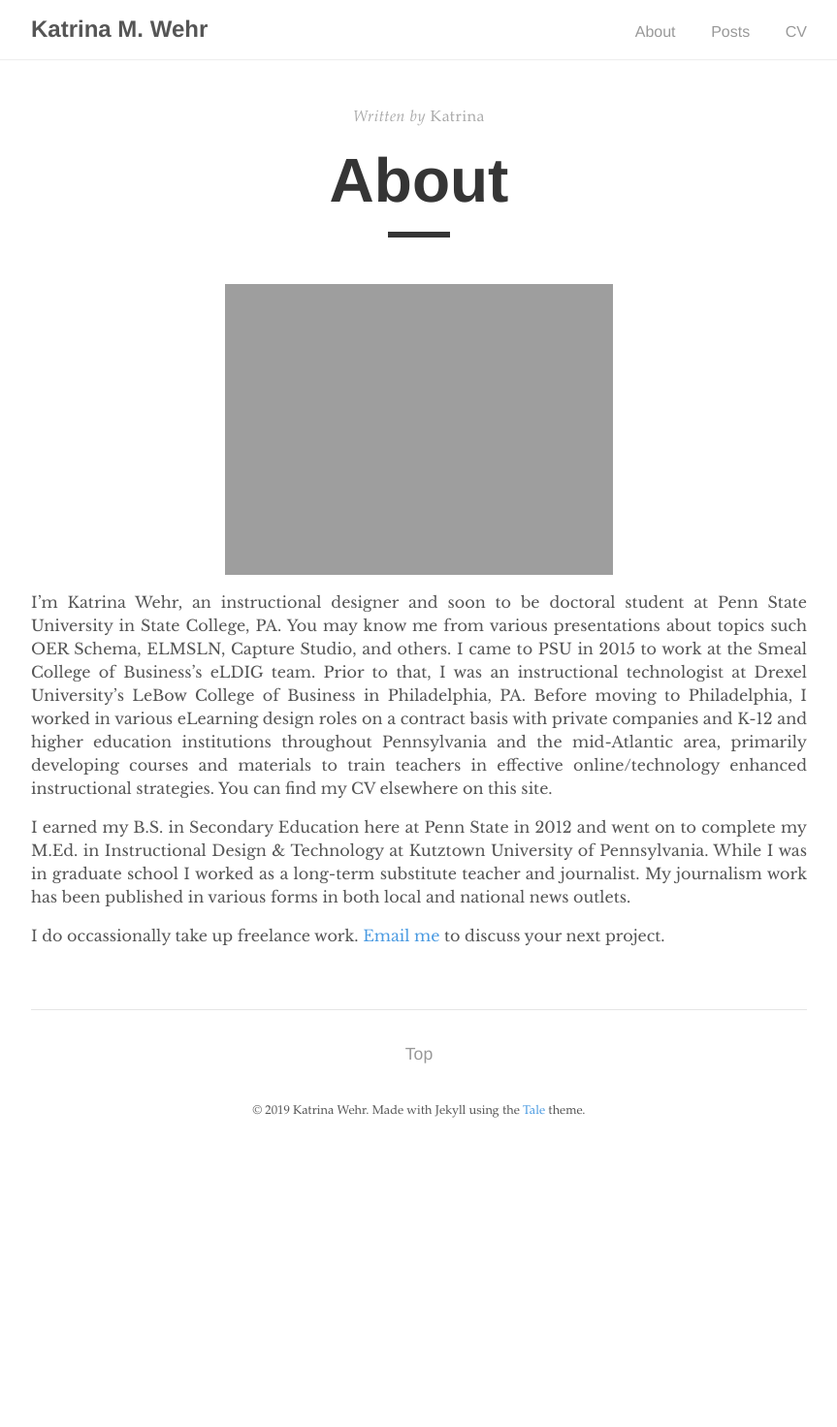
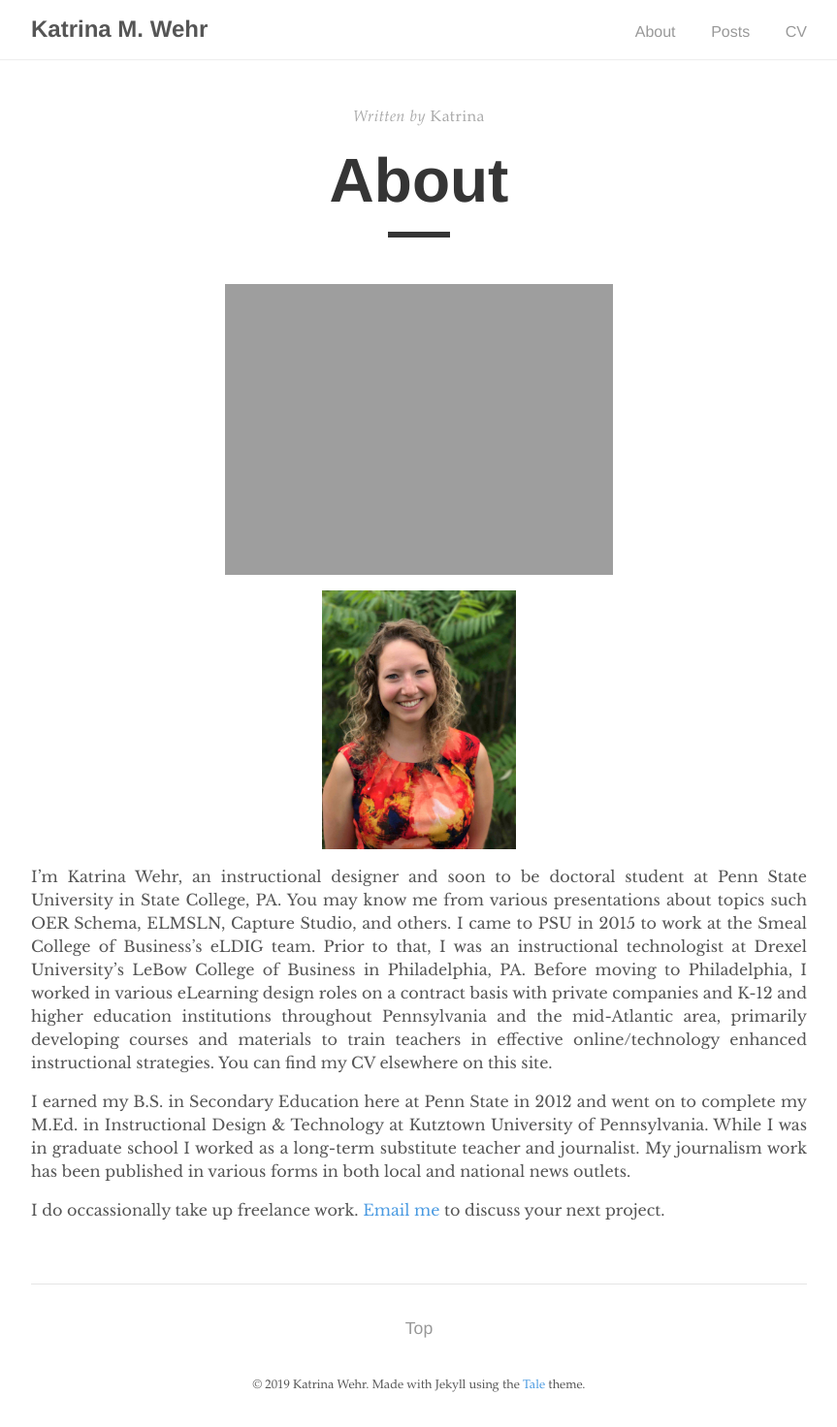
Before and after one commit to kat-wehr/mysite, a Jekyll site: the page built from _pages/about.md, in a window 1280 px wide. Shown: the whole page at 97% size, without its empty margins (208-1071 px from the left). Built offline with Jekyll 4.4.1, drawn with Linux system fonts in a browser that asks for light colours; before the commit the page ends 1189 px from its top, so only the background shows below that.

Commit message:
Update about.md

```diff
--- a/_pages/about.md
+++ b/_pages/about.md
@@ -7,6 +7,8 @@ permalink: /about/
 
 ![Me](/assets/IMG_1228copy2.jpg =250x "Me")
 
+<img src="/assets/IMG_1228copy2.jpg" alt="Me" width="200"/>
+
 I'm Katrina Wehr, an instructional designer and soon to be doctoral student at Penn State University in State College, PA. You may know me from various presentations about topics such OER Schema, ELMSLN, Capture Studio, and others. I came to PSU in 2015 to work at the Smeal College of Business's eLDIG team. Prior to that, I was an instructional technologist at Drexel University’s LeBow College of Business in Philadelphia, PA. Before moving to Philadelphia, I worked in various eLearning design roles on a contract basis with private companies and K-12 and higher education institutions throughout Pennsylvania and the mid-Atlantic area, primarily developing courses and materials to train teachers in effective online/technology enhanced instructional strategies. You can find my CV elsewhere on this site.
 
 I earned my B.S. in Secondary Education here at Penn State in 2012 and went on to complete my M.Ed. in Instructional Design & Technology at Kutztown University of Pennsylvania. While I was in graduate school I worked as a long-term substitute teacher and journalist. My journalism work has been published in various forms in both local and national news outlets.
```
